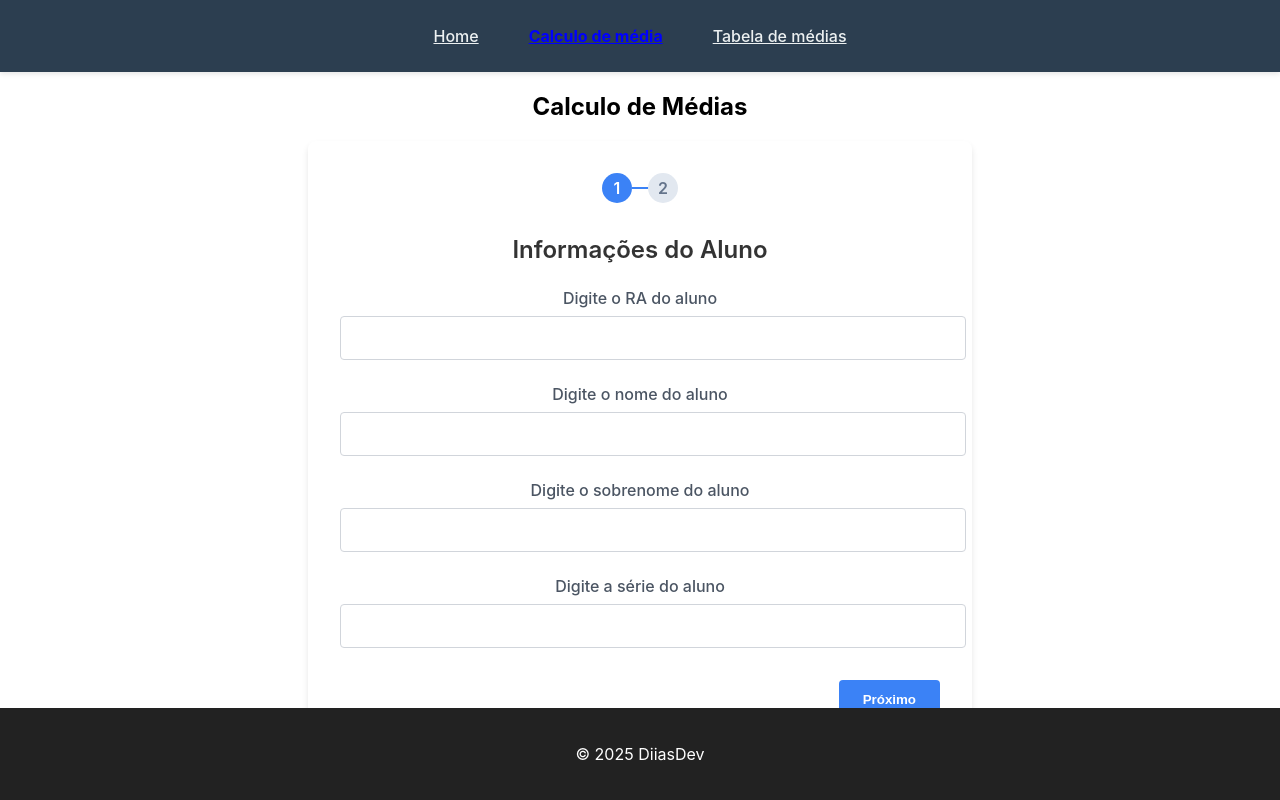
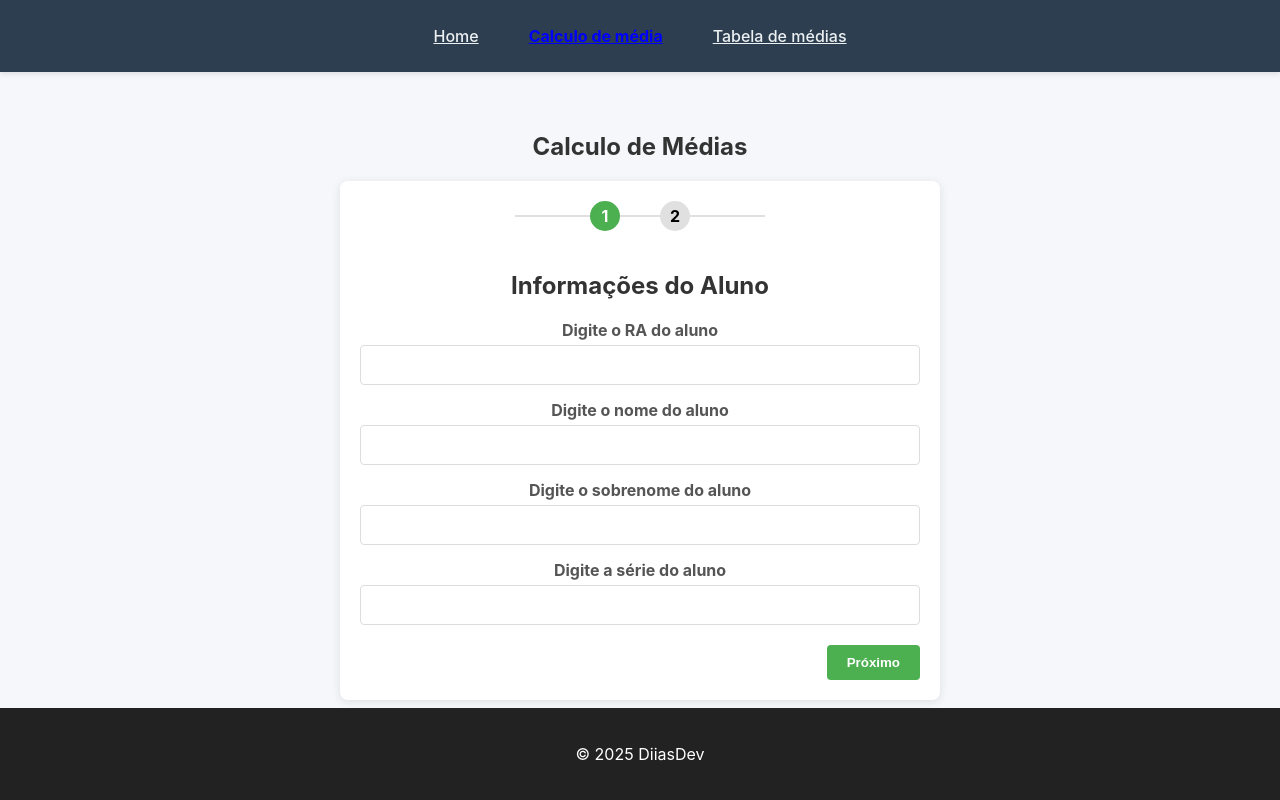
Before and after one commit to DiiasDev/CalculoDeMedias, a React (Create React App) app: page /calculo-media in a window 1280 px wide. Built offline with nearby package versions, Linux system fonts and the light colour scheme.

Commit message:
Ajuste nos styles do formulário

```diff
--- a/public/index.html
+++ b/public/index.html
@@ -3,7 +3,7 @@
   <head>
     <meta charset="utf-8" />
     <link rel="icon" href="%PUBLIC_URL%/favicon.ico" />
-    <meta name="viewport" content="width=device-width, initial-scale=1" />
+    <meta name="viewport" content="width=device-width, initial-scale=1.0, maximum-scale=1.0, user-scalable=0" />
     <meta name="theme-color" content="#000000" />
     <meta
       name="description"
--- a/src/App.css
+++ b/src/App.css
@@ -1,5 +1,8 @@
 .App {
   text-align: center;
+  display: flex;
+  flex-direction: column;
+  min-height: 100vh;
 }
 
 .App-logo {
@@ -24,6 +27,13 @@
   color: white;
 }
 
+.contentArea {
+  flex: 1;
+  padding: 20px;
+  overflow-y: auto;
+  max-height: calc(100vh - 120px); /* Adjust the value based on header/footer heights */
+}
+
 .App-link {
   color: #61dafb;
 }
--- /dev/null
+++ b/src/components/Alert/Alert.module.css
@@ -0,0 +1,83 @@
+.alertOverlay {
+  position: fixed;
+  top: 0;
+  left: 0;
+  right: 0;
+  display: flex;
+  justify-content: center;
+  padding: 1rem;
+  z-index: 1000;
+  transition: opacity 0.3s ease, transform 0.3s ease;
+}
+
+.visible {
+  opacity: 1;
+  transform: translateY(0);
+}
+
+.hidden {
+  opacity: 0;
+  transform: translateY(-20px);
+}
+
+.alert {
+  padding: 0.75rem 1rem;
+  border-radius: 8px;
+  box-shadow: 0 4px 12px rgba(0, 0, 0, 0.15);
+  display: flex;
+  align-items: center;
+  justify-content: space-between;
+  min-width: 250px;
+  max-width: 90%;
+}
+
+.alertContent {
+  display: flex;
+  align-items: center;
+}
+
+.message {
+  margin-left: 8px;
+  font-size: 0.95rem;
+  font-weight: 500;
+}
+
+.closeButton {
+  background: transparent;
+  border: none;
+  color: inherit;
+  cursor: pointer;
+  font-size: 1.5rem;
+  line-height: 1;
+  padding: 0;
+  margin-left: 10px;
+  opacity: 0.7;
+}
+
+.closeButton:hover {
+  opacity: 1;
+}
+
+.success {
+  background-color: #d4edda;
+  color: #155724;
+  border: 1px solid #c3e6cb;
+}
+
+.error {
+  background-color: #f8d7da;
+  color: #721c24;
+  border: 1px solid #f5c6cb;
+}
+
+.warning {
+  background-color: #fff3cd;
+  color: #856404;
+  border: 1px solid #ffeeba;
+}
+
+.info {
+  background-color: #d1ecf1;
+  color: #0c5460;
+  border: 1px solid #bee5eb;
+}
--- /dev/null
+++ b/src/components/Alert/Alert.tsx
@@ -0,0 +1,44 @@
+import { useState, useEffect } from "react";
+import styles from "./Alert.module.css";
+
+interface AlertProps {
+  message: string;
+  type: "success" | "error" | "warning" | "info";
+  onClose: () => void;
+  autoClose?: number; // time in ms
+}
+
+const Alert = ({ message, type, onClose, autoClose = 3000 }: AlertProps) => {
+  const [isVisible, setIsVisible] = useState(true);
+
+  useEffect(() => {
+    if (autoClose) {
+      const timer = setTimeout(() => {
+        setIsVisible(false);
+        setTimeout(onClose, 300); // Wait for fade out animation before calling onClose
+      }, autoClose);
+
+      return () => clearTimeout(timer);
+    }
+  }, [autoClose, onClose]);
+
+  const handleClose = () => {
+    setIsVisible(false);
+    setTimeout(onClose, 300); // Wait for fade out animation
+  };
+
+  return (
+    <div className={`${styles.alertOverlay} ${isVisible ? styles.visible : styles.hidden}`}>
+      <div className={`${styles.alert} ${styles[type]}`}>
+        <div className={styles.alertContent}>
+          <span className={styles.message}>{message}</span>
+        </div>
+        <button className={styles.closeButton} onClick={handleClose}>
+          <span>×</span>
+        </button>
+      </div>
+    </div>
+  );
+};
+
+export default Alert;
--- a/src/components/Form/form.tsx
+++ b/src/components/Form/form.tsx
@@ -1,5 +1,6 @@
 import styles from "./styles.module.css";
 import { useState } from "react";
+import Alert from "../Alert/Alert";
 
 export default function Form() {
   const [step, setStep] = useState(1);
@@ -12,6 +13,11 @@ export default function Form() {
     media: "",
   });
   const [resultadoExibido, setResultadoExibido] = useState(false);
+  const [alert, setAlert] = useState<{ show: boolean; message: string; type: "success" | "error" | "warning" | "info" }>({
+    show: false,
+    message: "",
+    type: "info"
+  });
 
   const handleInputChange = (event: any) => {
     const { name, value } = event.target;
@@ -41,16 +47,12 @@ export default function Form() {
 
   const handleNextStep = (event: React.FormEvent) => {
     event.preventDefault();
-
-    // Form validation happens automatically due to required attributes
-    // If we get here, the form is valid
     setStep(2);
   };
 
   const handleSubmit = (event: React.FormEvent) => {
     event.preventDefault();
 
-    // All inputs are required, so if we're here, the form is valid
     const mediaCalculada = calcularMedia(aluno.notas);
 
     setAluno((prevAluno: any) => ({
@@ -70,20 +72,35 @@ export default function Form() {
     );
 
     if (alreadyExists) {
-      alert("Aluno já cadastrado");
+      setAlert({
+        show: true,
+        message: "Aluno já cadastrado",
+        type: "error"
+      });
       return setResultadoExibido(false);
     }
     alunosSaved.push(alunoAtualizado);
 
     localStorage.setItem("alunos", JSON.stringify(alunosSaved));
 
-    console.log("alunosSaved: ", alunosSaved);
-
+    setAlert({
+      show: true,
+      message: "Aluno cadastrado com sucesso",
+      type: "success"
+    });
     setResultadoExibido(true);
   };
 
   return (
     <div className={styles.formContainer}>
+      {alert.show && (
+        <Alert
+          message={alert.message}
+          type={alert.type}
+          onClose={() => setAlert({ ...alert, show: false })}
+        />
+      )}
+
       <div className={styles.stepIndicator}>
         <div className={`${styles.step} ${step === 1 ? styles.active : ""}`}>
           1
--- a/src/components/Form/styles.module.css
+++ b/src/components/Form/styles.module.css
@@ -1,78 +1,89 @@
 .formContainer {
   max-width: 600px;
+  width: 100%;
   margin: 0 auto;
-  padding: 2rem;
-  background-color: #ffffff;
+  padding: 20px;
+  background-color: white;
   border-radius: 8px;
-  box-shadow: 0 4px 6px rgba(0, 0, 0, 0.1);
+  box-shadow: 0 2px 10px rgba(0, 0, 0, 0.1);
+  max-height: 80vh; /* Limit height to 80% of viewport height */
+  overflow-y: auto; /* Enable vertical scrolling */
+  overflow-x: hidden; /* Prevent horizontal scrolling */
+  box-sizing: border-box; /* Include padding in width calculation */
 }
 
 .formTitle {
-  font-size: 1.5rem;
-  font-weight: 600;
+  text-align: center;
+  margin-bottom: 20px;
   color: #333;
-  margin-bottom: 1.5rem;
-  text-align: center;
 }
 
 .stepIndicator {
   display: flex;
+  margin-bottom: 20px;
   justify-content: center;
-  margin-bottom: 2rem;
+  align-items: center;
+  position: relative;
 }
 
 .step {
   width: 30px;
   height: 30px;
   border-radius: 50%;
-  background-color: #e2e8f0;
-  color: #64748b;
+  background-color: #e0e0e0;
   display: flex;
   align-items: center;
   justify-content: center;
-  margin: 0 8px;
-  font-weight: 600;
+  margin: 0 20px;
+  font-weight: bold;
   position: relative;
+  z-index: 2;
 }
 
 .step.active {
-  background-color: #3b82f6;
+  background-color: #4caf50;
   color: white;
 }
 
-.step:not(:last-child)::after {
+.stepIndicator::before {
   content: '';
+  position: absolute;
+  top: 50%;
+  left: calc(25% + 15px);
+  right: calc(25% + 15px);
   height: 2px;
-  width: 30px;
-  background-color: #e2e8f0;
-  position: absolute;
-  right: -30px;
-  top: 50%;
+  background-color: #e0e0e0;
+  z-index: 1;
   transform: translateY(-50%);
 }
 
-.step.active:not(:last-child)::after {
-  background-color: #3b82f6;
+.formContent {
+  overflow-y: auto; /* Enable scrolling for the form content */
+  overflow-x: hidden; /* Prevent horizontal scrolling */
+  max-height: calc(80vh - 70px); /* Account for stepIndicator height */
+  width: 100%; /* Constrain width to container */
 }
 
 .formGroup {
-  margin-bottom: 1.5rem;
+  margin-bottom: 15px;
+  width: 100%;
 }
 
 .formGroup label {
   display: block;
-  margin-bottom: 0.5rem;
-  font-weight: 500;
-  color: #4b5563;
+  margin-bottom: 5px;
+  font-weight: bold;
+  color: #555;
+  word-wrap: break-word; /* Allow long labels to wrap */
 }
 
 .formGroup input {
   width: 100%;
-  padding: 0.75rem;
-  border: 1px solid #d1d5db;
+  padding: 10px;
+  border: 1px solid #ddd;
   border-radius: 4px;
-  font-size: 1rem;
-  transition: border-color 0.2s;
+  font-size: 16px;
+  box-sizing: border-box; /* Include padding in width calculation */
 }
 
 .formGroup input:focus {
@@ -84,20 +95,26 @@
 .formActions {
   display: flex;
   justify-content: space-between;
-  margin-top: 2rem;
+  margin-top: 20px;
+  width: 100%;
 }
 
-.formActions button {
-  padding: 0.75rem 1.5rem;
+.backButton,
+.nextButton {
+  padding: 10px 20px;
   border: none;
   border-radius: 4px;
-  font-weight: 600;
   cursor: pointer;
-  transition: all 0.2s;
+  font-weight: bold;
+}
+
+.backButton {
+  background-color: #f1f1f1;
+  color: #333;
 }
 
 .nextButton {
-  background-color: #3b82f6;
+  background-color: #4caf50;
   color: white;
 }
 
@@ -105,17 +122,28 @@
   background-color: #2563eb;
 }
 
-.backButton {
-  background-color: #e2e8f0;
-  color: #4b5563;
-}
-
 .backButton:hover {
   background-color: #cbd5e1;
 }
 
-.formContent {
-  animation: fadeIn 0.3s ease-in-out;
+.resultado {
+  margin-top: 20px;
+  padding: 15px;
+  background-color: #f9f9f9;
+  border-radius: 4px;
+  width: 100%;
+  box-sizing: border-box;
+  overflow-wrap: break-word; /* Allow text to wrap */
+}
+
+.aprovado {
+  color: #4caf50;
+  font-weight: bold;
+}
+
+.reprovado {
+  color: #f44336;
+  font-weight: bold;
 }
 
 @keyframes fadeIn {
--- a/src/index.css
+++ b/src/index.css
@@ -1,13 +1,35 @@
+html, body, #root {
+  height: 100%;
+  margin: 0;
+  padding: 0;
+  overflow-y: auto;
+  overflow-x: hidden;
+}
+
 body {
-  margin: 0;
-  font-family: -apple-system, BlinkMacSystemFont, 'Segoe UI', 'Roboto', 'Oxygen',
-    'Ubuntu', 'Cantarell', 'Fira Sans', 'Droid Sans', 'Helvetica Neue',
-    sans-serif;
+  font-family: -apple-system, BlinkMacSystemFont, 'Segoe UI', Roboto, Oxygen, Ubuntu, Cantarell, 'Open Sans', 'Helvetica Neue', sans-serif;
+  background-color: #f5f7fa;
+  min-height: 100vh;
   -webkit-font-smoothing: antialiased;
   -moz-osx-font-smoothing: grayscale;
+  overflow-y: auto;
+  -webkit-overflow-scrolling: touch;
 }
 
 code {
   font-family: source-code-pro, Menlo, Monaco, Consolas, 'Courier New',
     monospace;
 }
+
+#root {
+  display: flex;
+  flex-direction: column;
+  min-height: 100vh;
+}
+
+/* Ensure content is always scrollable if it exceeds viewport height */
+main, .app-container {
+  flex: 1;
+  overflow-y: auto;
+  padding: 20px 0;
+}
--- a/src/pages/CalcMedia/calcMedia.tsx
+++ b/src/pages/CalcMedia/calcMedia.tsx
@@ -1,13 +1,11 @@
 import Form from "../../components/Form/form";
+import styles from "./styles.module.css";
 
 export default function CalcMedia() {
   return (
-    <>
-      <div>
-        <h2>Calculo de Médias</h2>
-
-        <Form />
-      </div>
-    </>
+    <div className={styles.container}>
+      <h2 className={styles.title}>Calculo de Médias</h2>
+      <Form />
+    </div>
   );
 }
--- /dev/null
+++ b/src/pages/CalcMedia/styles.module.css
@@ -0,0 +1,11 @@
+.container {
+  padding: 20px;
+  height: 100%;
+  overflow-y: auto;
+}
+
+.title {
+  text-align: center;
+  margin-bottom: 20px;
+  color: #333;
+}
```
